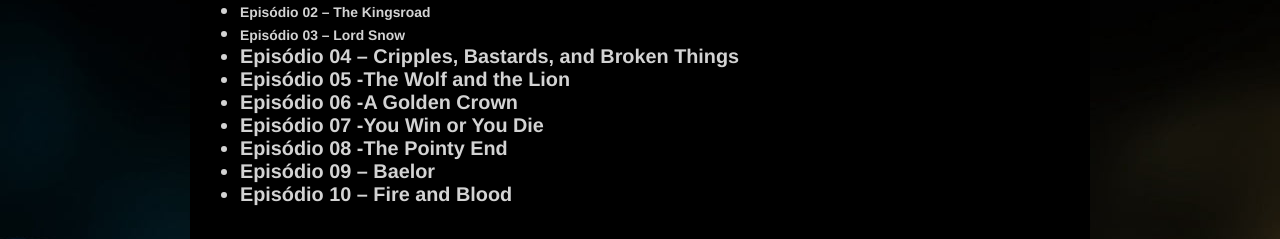
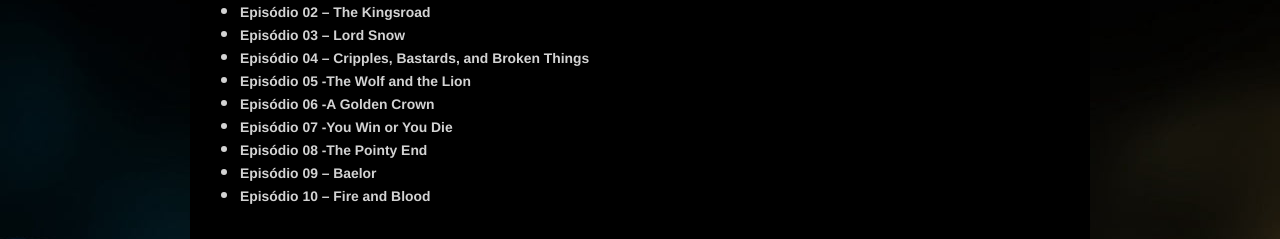
Before and after one commit to brenosouzafaria/streamer, a plain HTML site: page got.html in a window 1280 px wide. Shown: the part 148-387 px from the top of the page. Drawn offline with Linux system fonts and the light colour scheme.

Commit message:
atualizei os links

```diff
--- a/got.html
+++ b/got.html
@@ -16,13 +16,13 @@
                     <li><a href="https://drive.google.com/file/d/16npaKpcgN4zU63gvWjPTmFbuc4M4oF1-/view?usp=sharing" target="_blank">Episódio 01 – Winter is Coming</a></li>
                     <li><a href="">Episódio 02 – The Kingsroad</a></li>
                     <li><a href="https://drive.google.com/file/d/1TM1mjfSxv6Zs-2Jhq5RTzCpAHHRdedSm/view?usp=sharing" target="_blank">Episódio 03 – Lord Snow</a></li>
-                    <li>Episódio 04 – Cripples, Bastards, and Broken Things</li>
-                    <li>Episódio 05 -The Wolf and the Lion</li>
-                    <li>Episódio 06 -A Golden Crown</li>
-                    <li>Episódio 07 -You Win or You Die</li>
-                    <li>Episódio 08 -The Pointy End</li>
-                    <li>Episódio 09 – Baelor</li>
-                    <li>Episódio 10 – Fire and Blood</li>
+                    <li><a href="">Episódio 04 – Cripples, Bastards, and Broken Things</a></li>
+                    <li><a href="">Episódio 05 -The Wolf and the Lion</a></li>
+                    <li><a href="">Episódio 06 -A Golden Crown</a></li>
+                    <li><a href="">Episódio 07 -You Win or You Die</a></li>
+                    <li><a href="">Episódio 08 -The Pointy End</a></li>
+                    <li><a href="">Episódio 09 – Baelor</a></li>
+                    <li><a href="">Episódio 10 – Fire and Blood</a></li>
                 </ul>
             </article>
         </section>
```
